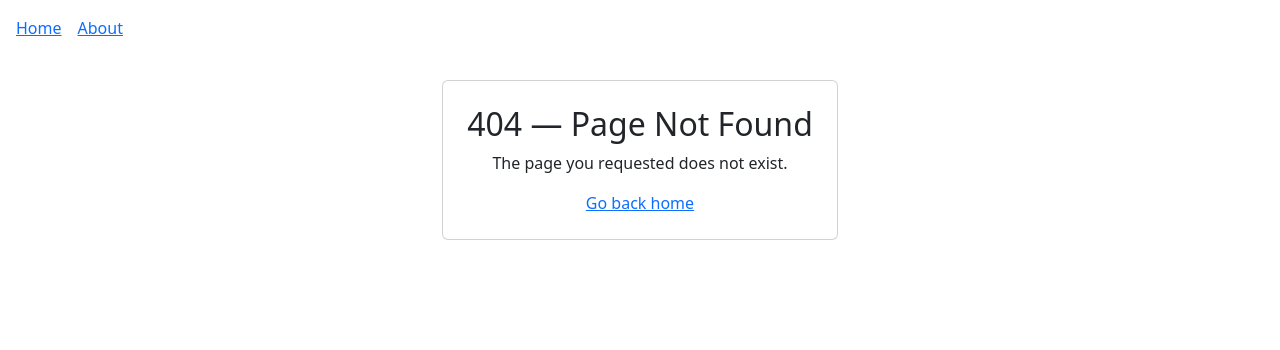
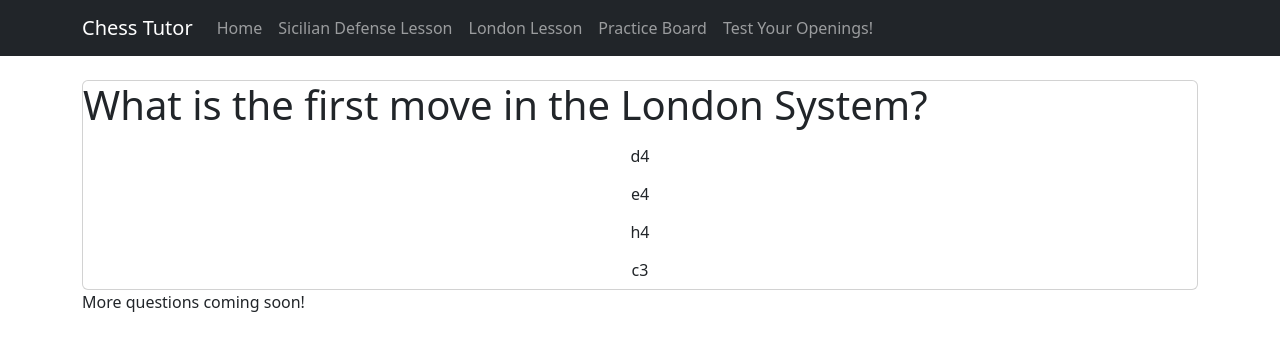
Before and after one commit to CS571-S26/p71, a React (Vite) app: page /#/quiz in a window 1280 px wide. Before the commit this address had no page. Shown: the top 350 px of the page. Built offline with nearby package versions, Linux system fonts and the light colour scheme.

Commit message:
added 2 work in progress lesson pages, practice board, and quiz page

```diff
--- a/package.json
+++ b/package.json
@@ -11,8 +11,10 @@
   },
   "dependencies": {
     "bootstrap": "^5.3.8",
+    "chess.js": "^1.4.0",
     "react": "^19.2.0",
     "react-bootstrap": "^2.10.10",
+    "react-chessboard": "^5.10.0",
     "react-dom": "^19.2.0",
     "react-router-dom": "^7.13.1"
   },
--- a/src/App.jsx
+++ b/src/App.jsx
@@ -4,6 +4,13 @@ import HomePage from './pages/HomePage.jsx'
 import AboutPage from './pages/AboutPage.jsx'
 import NotFoundPage from './pages/NotFoundPage.jsx'
 import Layout from './components/Layout.jsx'
+import SicilianLessonPage from './pages/SicilianLessonPage.jsx';
+import LondonLessonPage from './pages/LondonLessonPage.jsx';
+import PracticePage from './pages/PracticePage.jsx';
+import QuizPage from './pages/QuizPage.jsx';
+
+
+
 
 function App() {
   return (
@@ -12,6 +19,11 @@ function App() {
         <Route index element={<HomePage />} />
         <Route path="about" element={<AboutPage />} />
         <Route path="*" element={<NotFoundPage />} />
+        <Route path="/sicilian" element={<SicilianLessonPage/>}/>
+        <Route path="/london" element={<LondonLessonPage/>}/>
+        <Route path="/practice" element={<PracticePage/>}/>
+        <Route path="/quiz" element={<QuizPage/>}/>
+
       </Route>
     </Routes>
   )
--- /dev/null
+++ b/src/components/ChessBoard.jsx
@@ -0,0 +1,31 @@
+import {Chess} from 'chess.js';
+import {Chessboard} from 'react-chessboard';
+import {Button, Card} from 'react-bootstrap';
+import {useState} from 'react'
+export default function ChessBoard(){
+    const [game, setGame] = useState(new Chess());
+
+    function pieceMove(previousLoc, newLoc){
+        const updatedGame = new Chess(game.fen());
+
+        const move = updatedGame.move({
+            from:previousLoc,
+            to:newLoc,
+            promotion:'q'
+        });
+
+        if(move === null){
+            return false;
+        }
+
+        setGame(updatedGame)
+        return true;
+        }
+
+        return(
+            <Chessboard
+            position={game.fen()}
+            onPieceDrop={pieceMove}
+            />
+        )
+}
--- a/src/components/Layout.jsx
+++ b/src/components/Layout.jsx
@@ -1,17 +1,26 @@
 import { Link, Outlet } from 'react-router-dom'
+import { Container, Nav, Navbar, NavDropdown } from "react-bootstrap"
 import '../App.css'
 
 export default function Layout() {
   return (
     <div>
-      <nav className="m-3">
-        <Link to="/" className="me-3">Home</Link>
-        <Link to="/about/">About</Link>
-      </nav>
+        <Navbar bg="dark" variant="dark">
+          <Container>
+            <Navbar.Brand as={Link} to="/">Chess Tutor</Navbar.Brand>
+            <Nav className="me-auto">
+              <Nav.Link as={Link} to="/">Home</Nav.Link>
+              <Nav.Link as={Link} to="/sicilian">Sicilian Defense Lesson</Nav.Link>
+              <Nav.Link as={Link} to="/london">London Lesson</Nav.Link>
+              <Nav.Link as={Link} to="/practice">Practice Board</Nav.Link>
+              <Nav.Link as={Link} to="/quiz">Test Your Openings!</Nav.Link>
+            </Nav>
+        </Container>
+      </Navbar>
 
-      <main>
+      <Container className="mt-4">
         <Outlet />
-      </main>
+      </Container>
     </div>
   )
 }
--- /dev/null
+++ b/src/pages/LondonLessonPage.jsx
@@ -0,0 +1,11 @@
+import ChessBoard from "../components/ChessBoard";
+
+
+export default function LondonLessonPage(){
+    return(
+        <div>
+            <ChessBoard/>
+            <p>Learning how to play the London system will come soon!</p>
+        </div>
+    )
+}
--- /dev/null
+++ b/src/pages/PracticePage.jsx
@@ -0,0 +1,11 @@
+import ChessBoard from "../components/ChessBoard";
+
+
+export default function PracticePage(){
+    return(
+        <div>
+            <ChessBoard/>
+            <p>Learning how to play the London system will come soon!</p>
+        </div>
+    )
+}
--- /dev/null
+++ b/src/pages/QuizPage.jsx
@@ -0,0 +1,19 @@
+// import ChessBoard from "../components/ChessBoard";
+import {Card, Button, Alert} from 'react-bootstrap';
+
+export default function QuizPage(){
+
+    return(
+        <div>
+            <Card>
+                <h1>What is the first move in the London System?</h1>
+                <Button variant="Primary" onClick={() => alert("Correct!")}>d4</Button>
+                <Button variant="Primary" onClick={() => alert("Incorrect!")}>e4</Button>
+                <Button variant="Primary" onClick={() => alert("Incorrect!")}>h4</Button>
+                <Button variant="Primary" onClick={() => alert("Incorrect!!")}>c3</Button>
+
+            </Card>
+        <p>More questions coming soon!</p>
+        </div>
+    )
+}
--- /dev/null
+++ b/src/pages/SicilianLessonPage.jsx
@@ -0,0 +1,11 @@
+import ChessBoard from "../components/ChessBoard";
+
+
+export default function SicilianLessonPage(){
+    return(
+        <div>
+            <ChessBoard/>
+            <p>Learning how to play the Sicilian defense will come soon!</p>
+        </div>
+    )
+}
```
Also changed, not shown: 4 other files (tests, documents, lock files or other folders).
